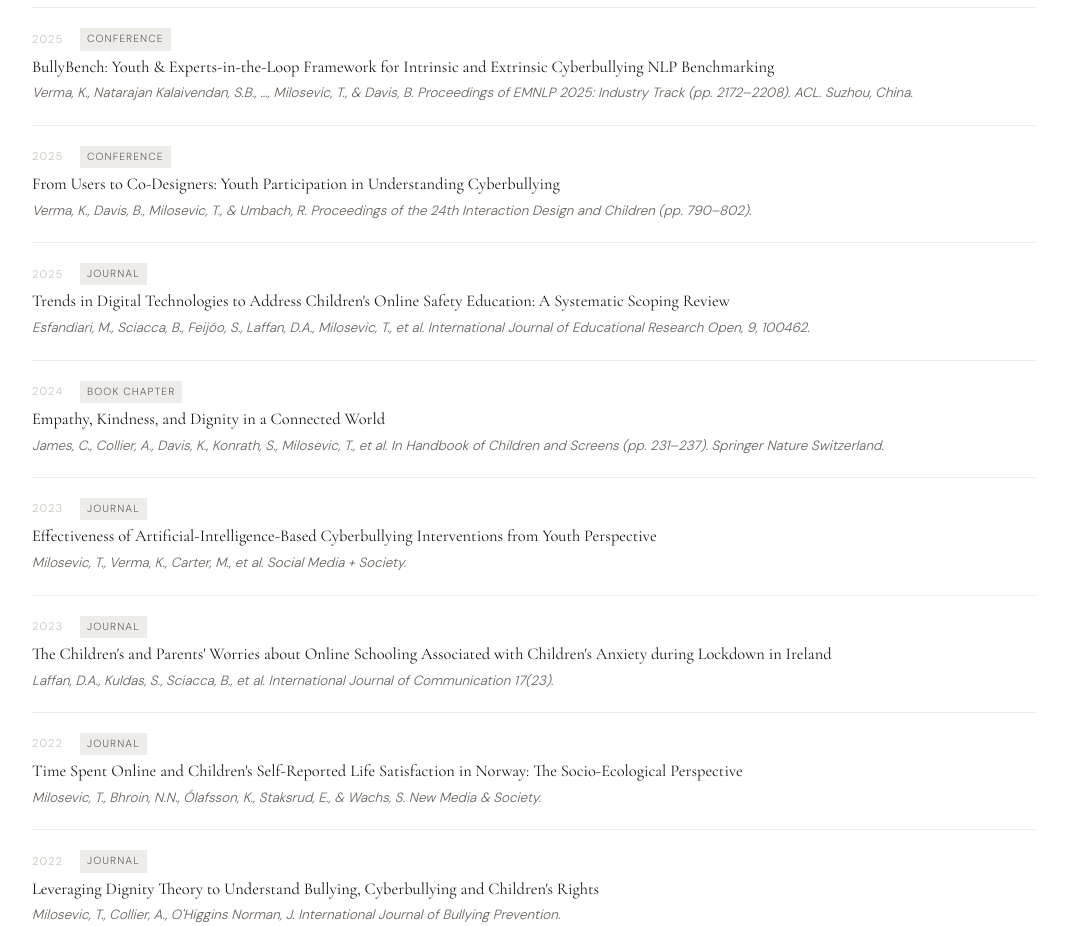
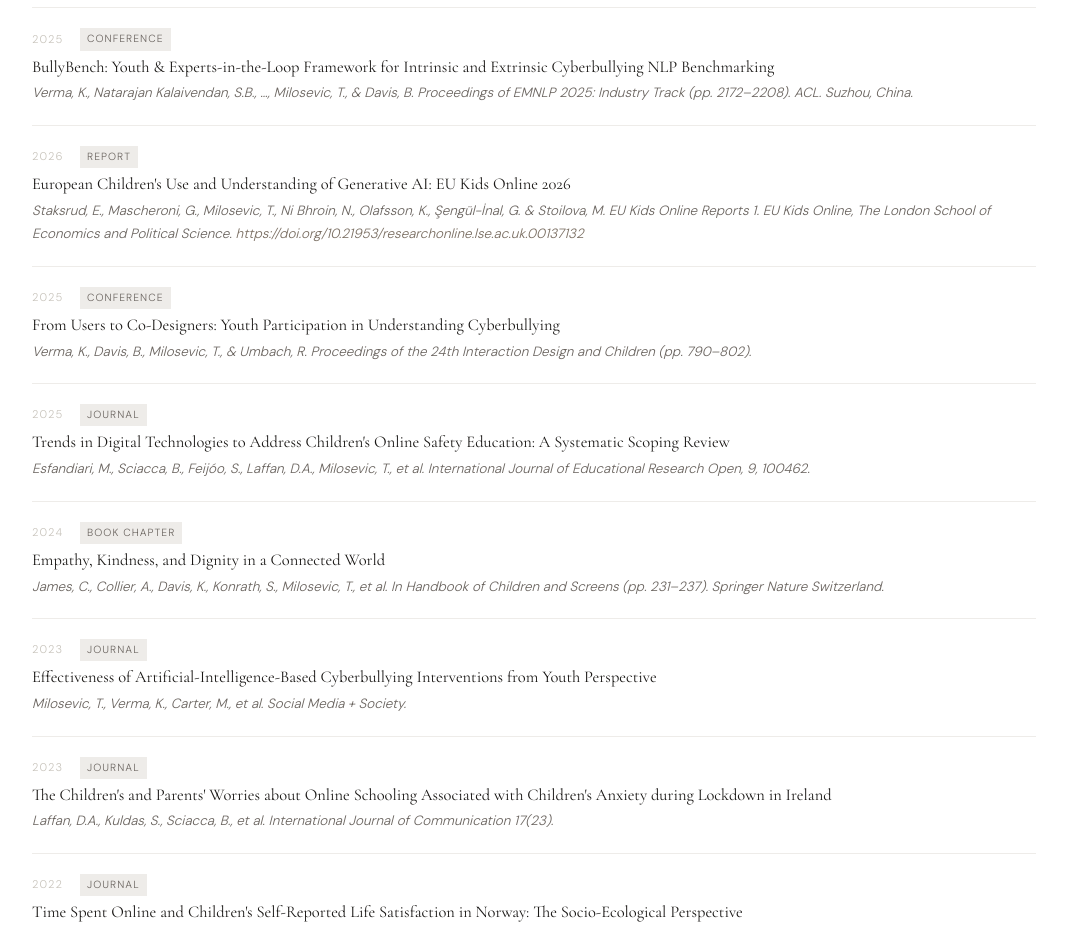
Before and after one commit to tijanamilosevicresearch/tijanamilosevicresearch.github.io, a plain HTML site: page index.html in a window 1280 px wide. Shown: the part 3060-3986 px from the top of the page, without its empty margins (106-1173 px from the left). Drawn offline with nearby package versions, Linux system fonts and the light colour scheme.

Commit message:
Add files via upload

```diff
--- a/index.html
+++ b/index.html
@@ -440,6 +440,12 @@
         <div class="pub-detail">Verma, K., Natarajan Kalaivendan, S.B., …, Milosevic, T., &amp; Davis, B. <em>Proceedings of EMNLP 2025: Industry Track</em> (pp. 2172–2208). ACL. Suzhou, China.</div>
       </div>
 
+      <div class="pub-item" data-type="report">
+        <div class="pub-meta"><span class="pub-year">2026</span><span class="pub-type-tag">Report</span></div>
+        <div class="pub-title">European Children's Use and Understanding of Generative AI: EU Kids Online 2026</div>
+        <div class="pub-detail">Staksrud, E., Mascheroni, G., Milosevic, T., Ni Bhroin, N., Olafsson, K., Şengül-İnal, G. &amp; Stoilova, M. <em>EU Kids Online Reports 1</em>. EU Kids Online, The London School of Economics and Political Science. <a href="https://doi.org/10.21953/researchonline.lse.ac.uk.00137132" target="_blank">https://doi.org/10.21953/researchonline.lse.ac.uk.00137132</a></div>
+      </div>
+
       <div class="pub-item" data-type="conference">
         <div class="pub-meta"><span class="pub-year">2025</span><span class="pub-type-tag">Conference</span></div>
         <div class="pub-title">From Users to Co-Designers: Youth Participation in Understanding Cyberbullying</div>
```
